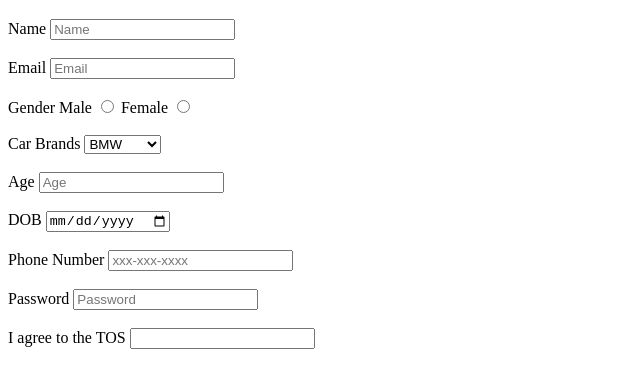
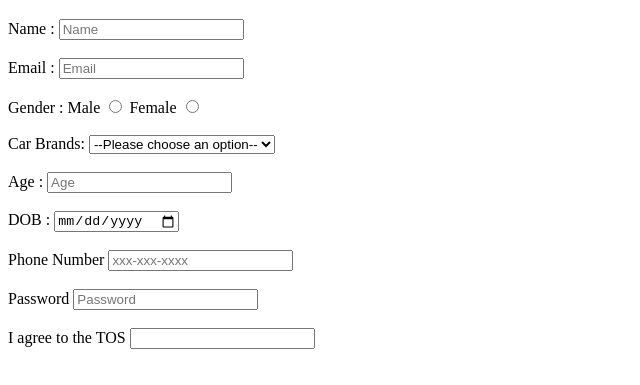
Before and after one commit to acciojob/signup-form-car-Pooja179123, a website: page main.html in a window 1280 px wide. Shown: the part 61-446 px from the top of the page, without its empty margins (0-640 px from the left). Drawn offline with Linux system fonts and the light colour scheme.

Commit message:
created a submission

```diff
--- a/main.html
+++ b/main.html
@@ -10,34 +10,36 @@
 	<!-- the entire body must be written by student -->
 	<h1>Signup Form</h1>
 	<form action ="#" method="post">
-<label for ="name">Name</label>
+<label for ="name">Name :</label>
 <input type="text" id="name" placeholder="Name" required>
 <br><br>
 
-   <label for ="email"> Email</label>
+   <label for ="email"> Email :</label>
 	<input type="email" id="email" placeholder="Email" required>
 	<br><br>
 
-	<label for ="gender"> Gender</label>
+	<label> Gender :</label>
    Male <input type ="radio" id ="gender_m" required name="gender">
    Female <input type ="radio" id ="gender_f" required name="gender">
   <br><br>
 
-    <label for ="car brands"> Car Brands</label>
-   <select  type ="select" id="cars" placeholder="please choose an option" required>
-            <option value="apple">BMW</option>
-            <option value="samsung">Swift</option>
-            <option value="oneplus">Swift VDI</option>
-         </select>
+    <label for="cars">Car Brands:</label>
+    <select id="cars" name="cars" required>
+      <option value="" disabled selected>--Please choose an option--</option>
+      <option value="Toyota">Toyota</option>
+      <option value="Ford">Ford</option>
+      <option value="BMW">BMW</option>
+      <option value="Tesla">Tesla</option>
+    </select>
          <br><br>
 
 
-<label for ="age"> Age</label>
+<label for ="age"> Age :</label>
 <input type="Number" id="age" placeholder="Age" required>
 	<br><br>
 
 
-<label for ="dob"> DOB</label>
+<label for ="dob"> DOB :</label>
 <input type="Date" id="dob" required>
 	<br><br>
 
```
